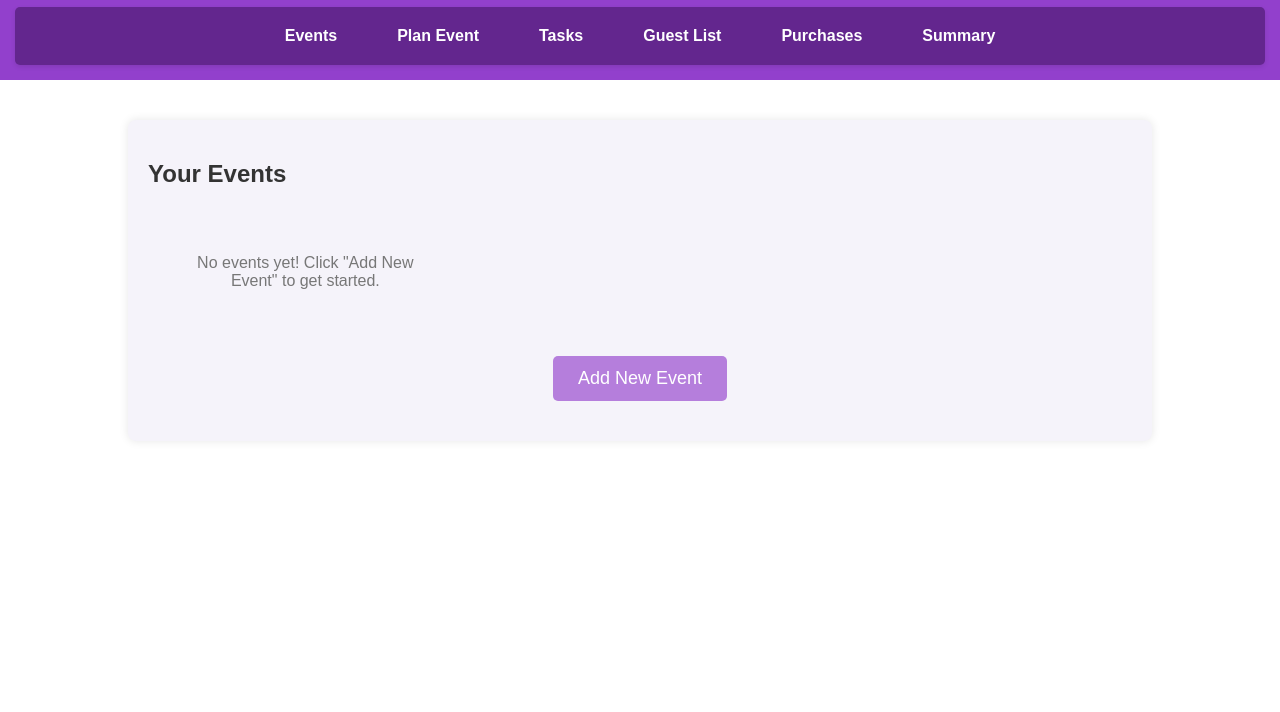
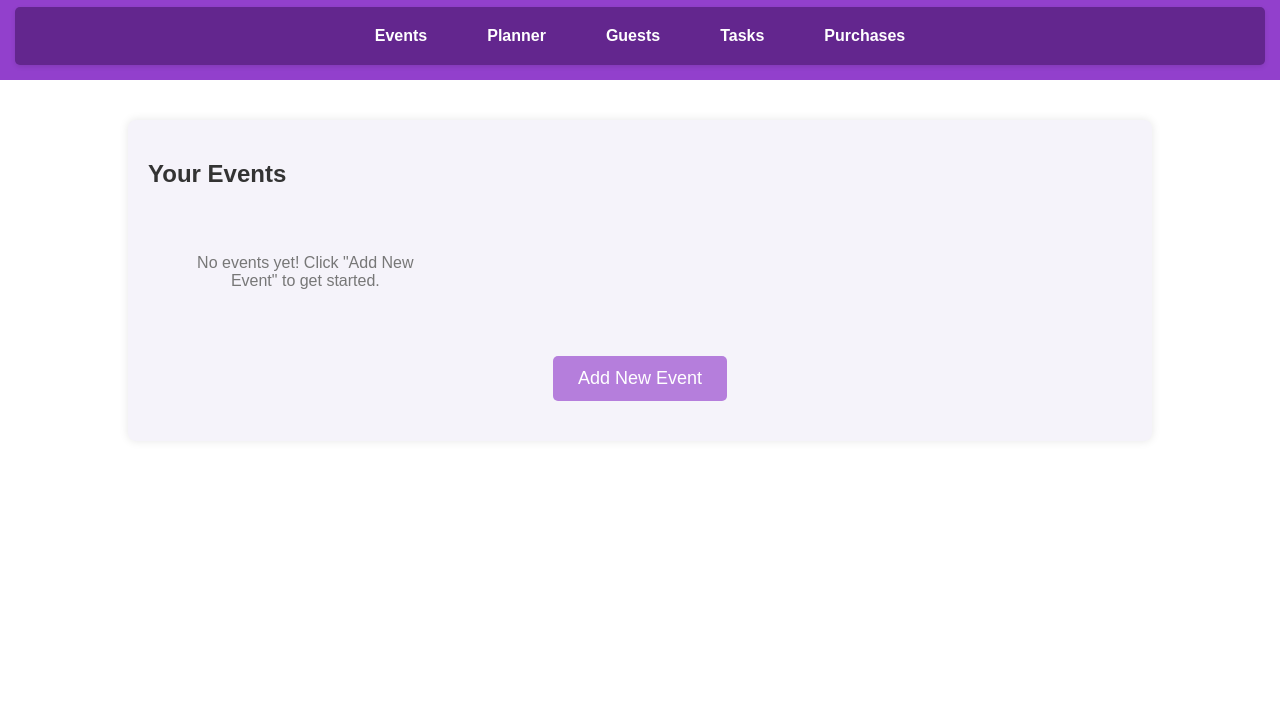
Before and after one commit to jessegauthierhumber/event-planner, a website with bundled scripts: page index.html in a window 1280 px wide. Shown: the part 88-800 px from the top of the page. Built offline with nearby package versions, Linux system fonts and the light colour scheme.

```diff
--- a/index.html
+++ b/index.html
@@ -11,12 +11,12 @@
       <h1>Event Planner</h1>
       <nav>
         <ul>
-          <li><a href="#events">Events</a></li>
-          <li><a href="#event-section">Plan Event</a></li>
-          <li><a href="#task-section">Tasks</a></li>
-          <li><a href="#guest-section">Guest List</a></li>
-          <li><a href="#purchase-section">Purchases</a></li>
-          <li><a href="#summary-section">Summary</a></li>
+          <li><a href="#eventGrid">Events</a></li>
+          <li><a href="#event-section">Planner</a></li>
+          <li><a href="#guest-section">Guests</a></li>
+          <li><a href="#tasks">Tasks</a></li>
+          <li>
+            <a href="#all-purchases" id="showAllPurchasesBtn">Purchases</a>
         </ul>
       </nav>
     </header>
```
